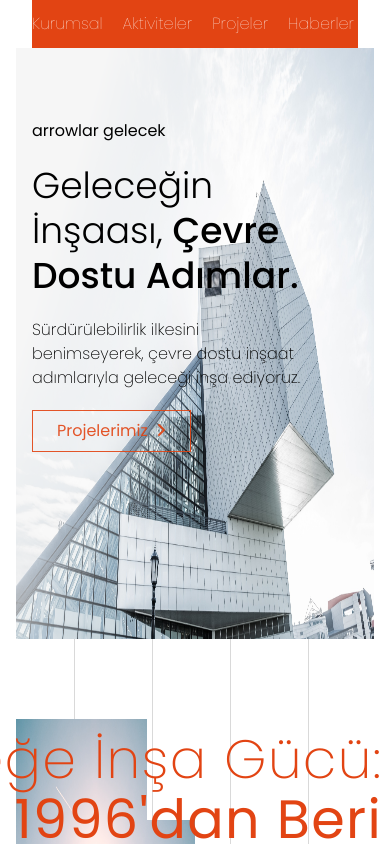
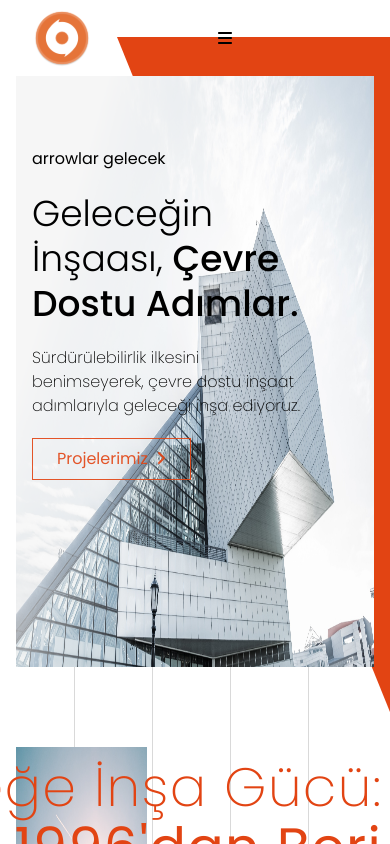
Before and after one commit to mustafakba/frontend, a Next.js app in the folder webintek/: page / in a window 390 px wide. Shown: the top 844 px of the page. Built offline with nearby package versions, Linux system fonts and the light colour scheme.

Commit message:
Header updated with mobile menü

```diff
--- a/webintek/app/components/Footer.jsx
+++ b/webintek/app/components/Footer.jsx
@@ -103,7 +103,7 @@ export default function Footer() {
                 </div>
               </div>
             </div>
-            <div className="footer-items flex flex-col gap-y-3 text-white-color">
+            <div className="footer-items flex flex-col gap-y-3 text-white-color place-items-center">
               <span className="title hover:text-primary-color mb-2 tracking-wide">
                 Kurumsal
               </span>
@@ -120,7 +120,7 @@ export default function Footer() {
                 Hakkımızda
               </span>
             </div>
-            <div className="footer-items flex flex-col gap-y-3 text-white-color">
+            <div className="footer-items flex flex-col gap-y-3 text-white-color place-items-center">
               <span className="title hover:text-primary-color mb-2 tracking-wide">
                 Aktiviteler
               </span>
--- a/webintek/app/components/FutureSection.jsx
+++ b/webintek/app/components/FutureSection.jsx
@@ -24,7 +24,7 @@ export default function FutureSection() {
                 </div>
                 <div className="text-primary-color">1996'dan Beri</div>
               </div>
-              <div className="inner-area flex flex-col gap-y-10 mt-12 3xl:w-[38%] w-[39.5%] ">
+              <div className="inner-area flex flex-col gap-y-10 mt-12 3xl:w-[38%] w-[36.5%] ">
                 <div>
                   <p className="italic text-lg font-[200]">
                     1996 yılında İstanbul/Türkiye'de kurulan Firma Yapı,
--- a/webintek/app/components/Header.jsx
+++ b/webintek/app/components/Header.jsx
@@ -1,5 +1,7 @@
 "use client";
 
+import { faBars } from "@fortawesome/free-solid-svg-icons";
+import { FontAwesomeIcon } from "@fortawesome/react-fontawesome";
 import Image from "next/image";
 import Link from "next/link";
 import { useState } from "react";
@@ -34,18 +36,33 @@ export default function Header() {
     },
   ]);
   const [activeLanguage, setActiveLanguage] = useState("TR");
+  const [mobileMenu, setIsMobileMenu] = useState(false);
+
+  const handleMenuToggle = () => {
+    setIsMobileMenu(!mobileMenu);
+  };
 
   return (
-    <header>
-      <div className="wrapper">
+    <header className="py-2">
+      <div className="wrapper z-[3] relative">
         <div className="container px-4">
-          <div className="flex justify-between bg-primary-color">
+          <div className="flex justify-between items-center">
             <div className="left-header flex">
               <Link href={"/"}>
                 <Image src={"/logo1.svg"} width={60} height={60} />
               </Link>
             </div>
-            <div className="right-header flex items-center">
+            <div className="block md:hidden">
+              <button
+                onClick={handleMenuToggle}
+                className="hamburger-button flex items-center gap-x-2"
+              >
+                <FontAwesomeIcon icon={faBars} />
+              </button>
+            </div>
+            <div />
+
+            <div className="right-header hidden md:flex items-center">
               <div className="menu-items flex w-full items-end">
                 <ul className="w-full font-thin flex items-center gap-x-5 justify-around text-white">
                   {menuItems.map((menuItem, index) => {
@@ -87,6 +104,57 @@ export default function Header() {
           </div>
         </div>
       </div>
+      {/* MOBİLE MENÜ */}
+      <nav
+        className={
+          "w-full transition-all top-0 min-h-[100vh] z-[120] fixed duration-700  bg-primary-color " +
+          (mobileMenu ? " right-0 " : " right-[-100%] ")
+        }
+      >
+        <div className="left-header flex px-5 gap-x-10">
+          <Link href={"/"}>
+            <Image src={"/logo1.svg"} width={60} height={60} />
+          </Link>
+          <button className="text-white " onClick={handleMenuToggle}>
+            X
+          </button>
+        </div>
+        <ul className="w-full font-thin flex flex-col mt-20 px-5 gap-y-5 justify-around text-white">
+          {menuItems.map((menuItem, index) => {
+            return (
+              <div key={index}>
+                <li>{menuItem.title}</li>
+              </div>
+            );
+          })}
+          <li className="group relative">
+            <div className="flex gap-x-2 w-[50px] max-w-[50px]">
+              <img src="/global.svg" alt="select language" />
+              <span>{activeLanguage}</span>
+              <img src="/arrow.svg" alt="" />
+            </div>
+            <div
+              className={`absolute w-full hidden group-hover:block bg-white text-black`}
+            >
+              {activeLanguage === "TR" ? (
+                <div
+                  className="w-full cursor-pointer text-left text-primary-color"
+                  onClick={() => setActiveLanguage("EN")}
+                >
+                  EN
+                </div>
+              ) : (
+                <div
+                  className="w-full cursor-pointer text-center text-primary-color"
+                  onClick={() => setActiveLanguage("TR")}
+                >
+                  TR
+                </div>
+              )}
+            </div>
+          </li>
+        </ul>
+      </nav>
     </header>
   );
 }
--- a/webintek/app/globals.css
+++ b/webintek/app/globals.css
@@ -74,12 +74,24 @@
   );
   background-size: 100% 100%;
 }
-
 /*Header Kesik Çizgi*/
 /* .right-header {
   clip-path: polygon(10% 100%, 100% 100%, 100% 0, 0 0);
 }
 */
+.intro-area::after {
+  content: "";
+  width: 0;
+  height: 0;
+  position: absolute;
+  z-index: 1;
+  top: 0; /* Üst kenara sıfırla */
+  right: 0; /* Sağ kenara sıfırla */
+  border-left: 70vw solid transparent; /* Sol taraftan %40 genişlik */
+  border-top: 80vh solid var(--primary-color); /* Üst taraftan %80 yükseklik (renk değiştirilebilir) */
+  margin-top: -10%;
+  margin-right: 0;
+}
 
 .wrapper {
   max-width: 1752px;
--- a/webintek/app/page.jsx
+++ b/webintek/app/page.jsx
@@ -39,8 +39,8 @@ export default function Home() {
     },
   ]);
   return (
-    <div className="relative">
-      <div className="pb-10 container-lines ">
+    <div className="relative intro-area">
+      <div className="pb-10  container-lines relative z-10">
         <IntroSection />
       </div>
       <div className="py-10 container-lines ">
```
